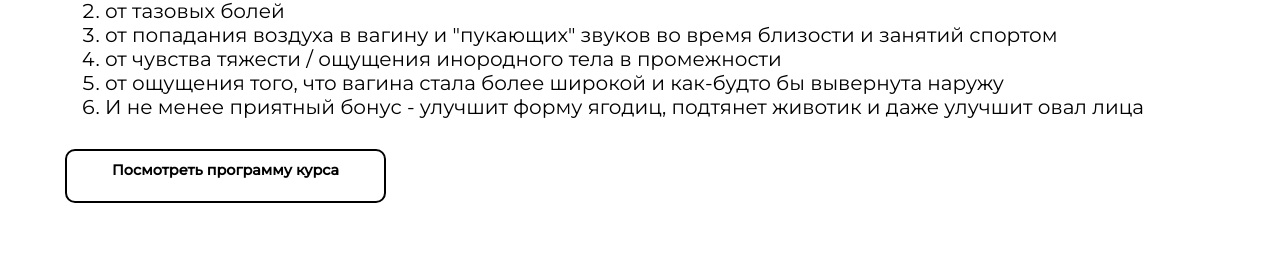
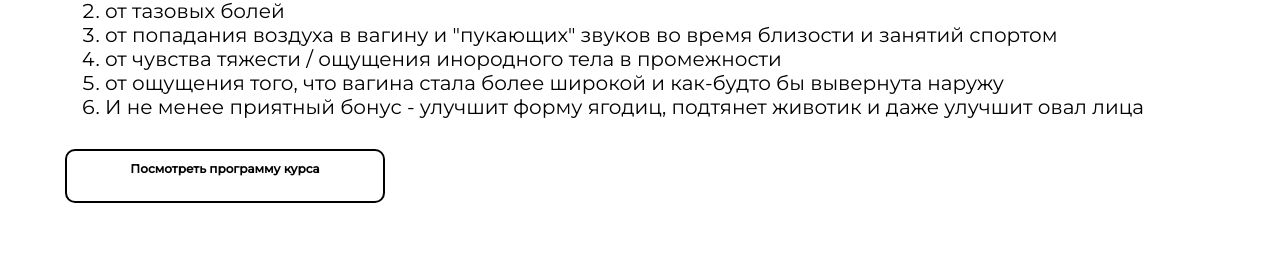
Before and after one commit to Tepteev17/limfa-last, a plain HTML site: page index.html in a window 1280 px wide. Shown: the part 1890-2143 px from the top of the page. Drawn offline with Linux system fonts and the light colour scheme; a web font is replaced by a local one.

Commit message:
Update style.css

```diff
--- a/style/style.css
+++ b/style/style.css
@@ -335,7 +335,7 @@ footer{
     position: relative;
     white-space: nowrap;
     color: #000000;
-    font-size: 1.8vh;
+    font-size: 1.5vh;
     font-family: 'Montserrat',Arial,sans-serif;
     min-width: 320px;
     font-weight: 600;
```
